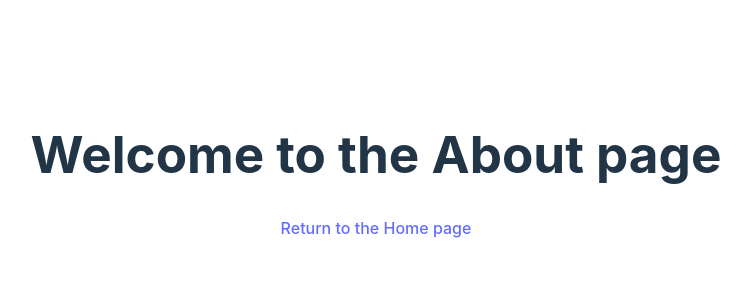
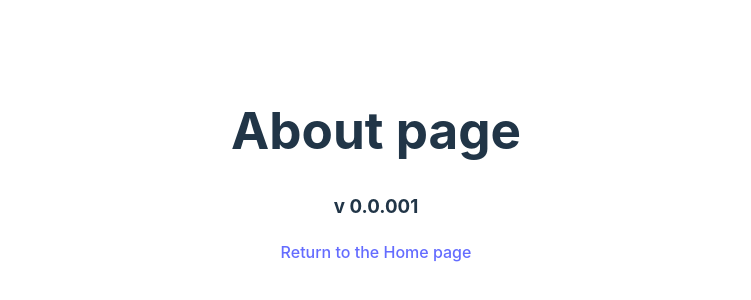
Before and after one commit to VatomTutorials/microsite-2, a React (Vite) app: page /3UewHF0ge9/about in a window 1280 px wide. Shown: the part 234-534 px from the top of the page, without its empty margins (264-1015 px from the left). Built offline with nearby package versions, Linux system fonts and the light colour scheme; what @vatom/experience-sdk would draw is missing.

Commit message:
versions

```diff
--- a/src/pages/About.tsx
+++ b/src/pages/About.tsx
@@ -4,7 +4,8 @@ import './Common.css'
 const AboutPage = () => {
   return (
 		<div>
-			<h1>Welcome to the About page</h1>
+			<h1>About page</h1>
+			<h3>v 0.0.001</h3>
 			<Link to="/home"> Return to the Home page </Link>
 		</div>
   )
```
